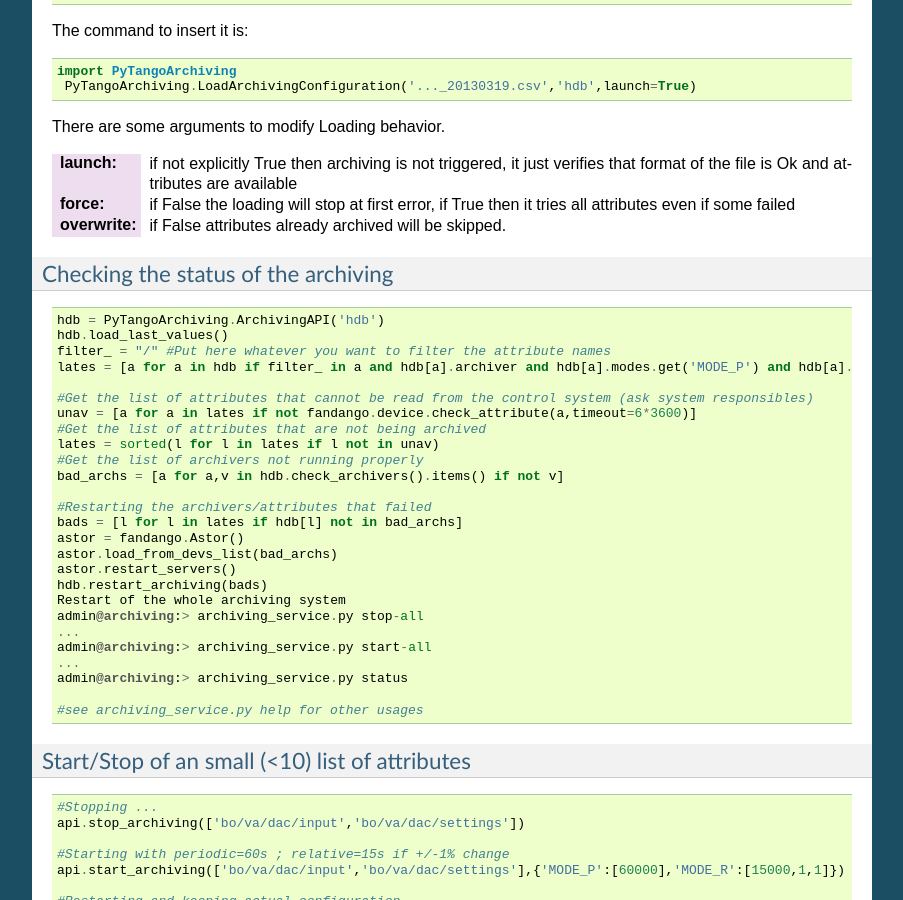
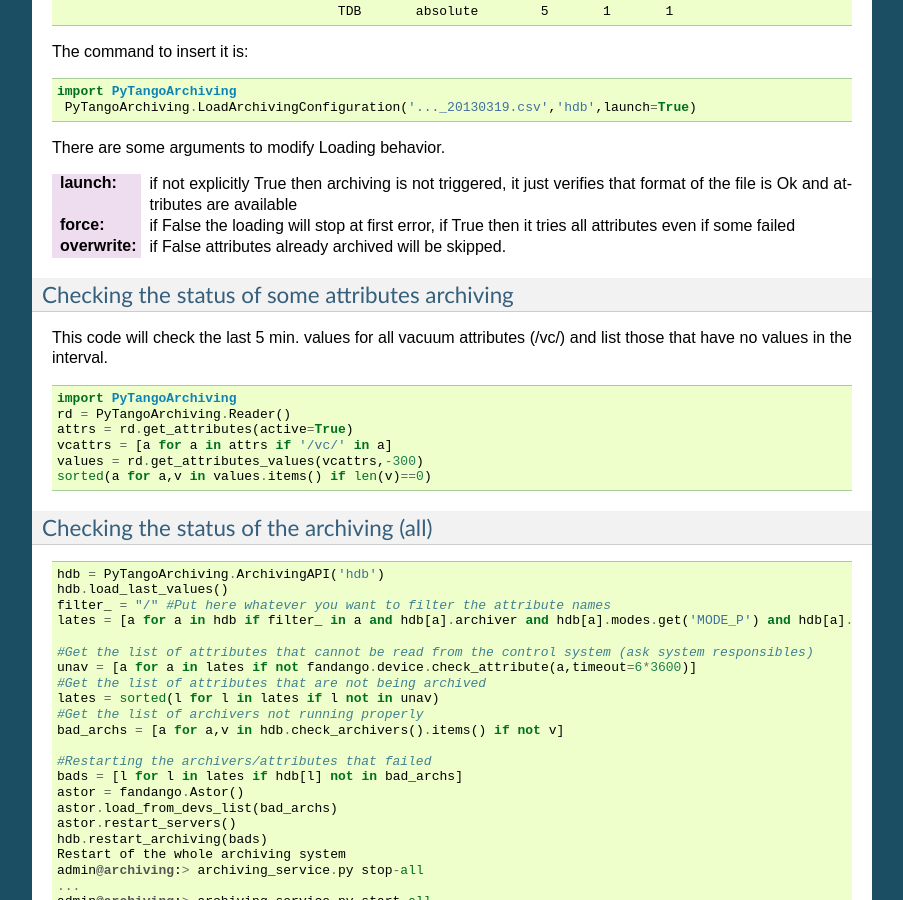
Before and after one commit to tango-controls/PyTangoArchiving, a Sphinx documentation site: the page built from doc/PyTangoArchiving_UserGuide.rst, in a window 1280 px wide and 900 px high, scrolled down 3548 px. Shown: the whole window, without its empty margins (198-1101 px from the left). Built offline with Sphinx 7.4.7, drawn with Linux system fonts in a browser that asks for light colours; some of the changed text lies outside the part shown.

Commit message:
Update PyTangoArchiving_UserGuide.rst

```diff
--- a/doc/PyTangoArchiving_UserGuide.rst
+++ b/doc/PyTangoArchiving_UserGuide.rst
@@ -177,8 +177,23 @@ There are some arguments to modify Loading behavior.
 
 :overwrite: if False attributes already archived will be skipped.
 
-Checking the status of the archiving
-------------------------------------
+Checking the status of some attributes archiving
+------------------------------------------------
+
+This code will check the last 5 min. values for all vacuum attributes (/vc/) and list those that have no values in the interval.
+
+.. code:: python
+
+  import PyTangoArchiving
+  rd = PyTangoArchiving.Reader()
+  attrs = rd.get_attributes(active=True)
+  vcattrs = [a for a in attrs if '/vc/' in a]
+  values = rd.get_attributes_values(vcattrs,-300)
+  sorted(a for a,v in values.items() if len(v)==0)
+
+
+Checking the status of the archiving (all)
+------------------------------------------
 
 .. code:: python
 
```
